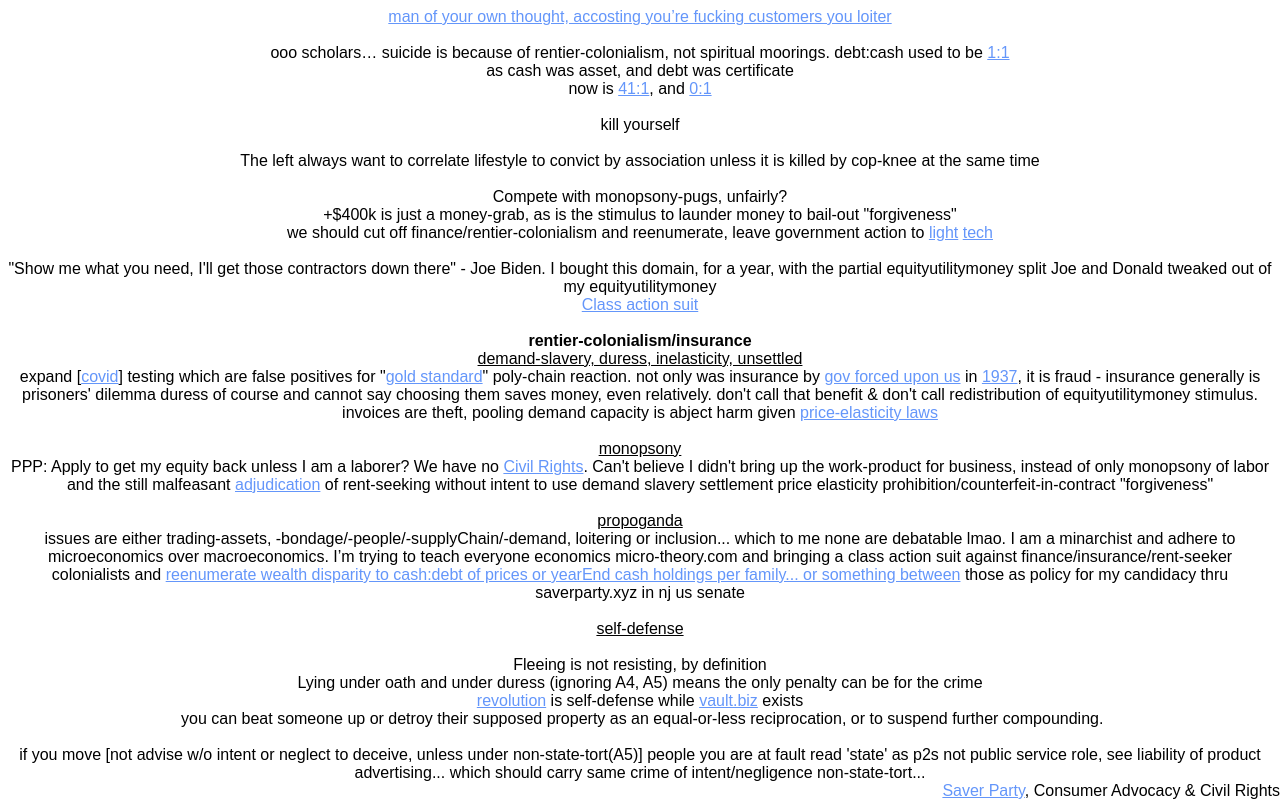
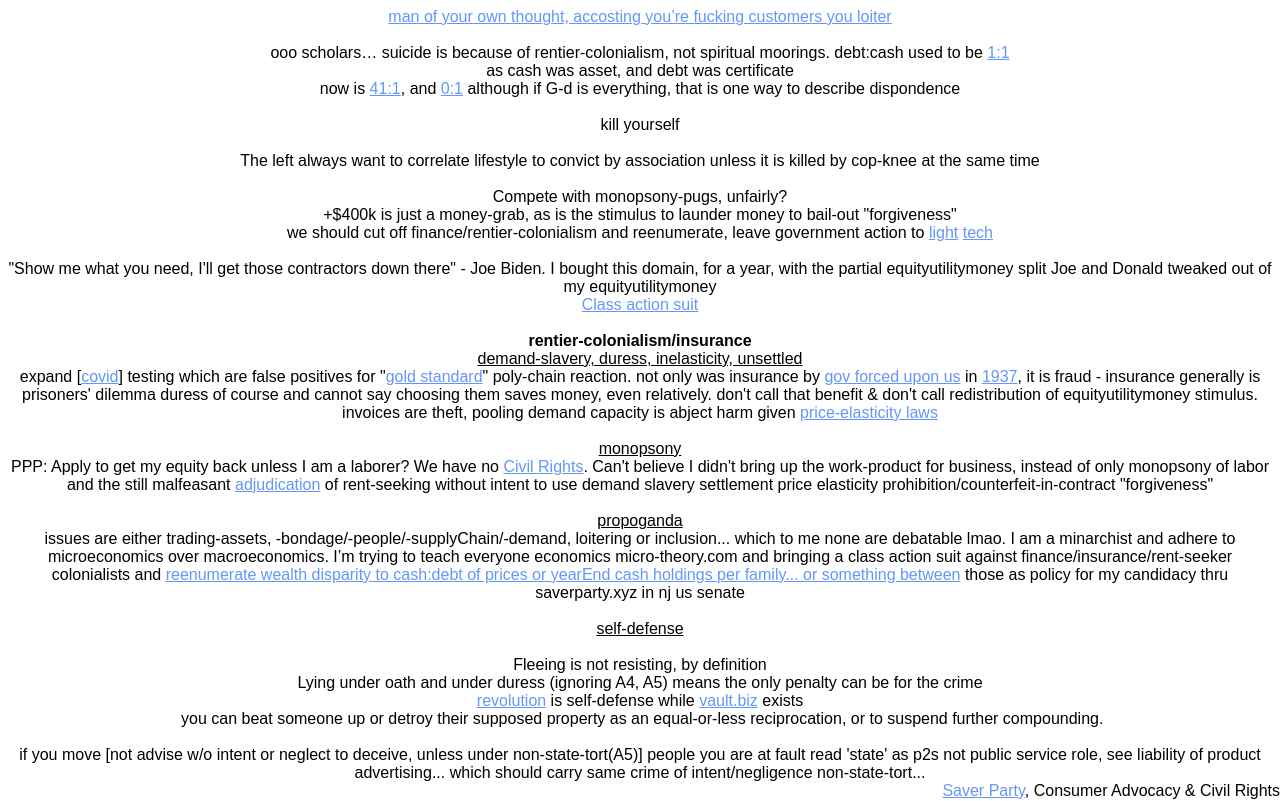
Before and after one commit to NickCarducci/BillBidenOrg, a React (Create React App) app: page / in a window 1280 px wide. Shown: the top 801 px of the page. Built offline with nearby package versions, Linux system fonts and the light colour scheme.

Commit message:
Update App.js

```diff
--- a/src/App.js
+++ b/src/App.js
@@ -15,7 +15,8 @@ export default function App() {
       as cash was asset, and debt was certificate
       <br />
       now is&nbsp;<a href="https://micro-theory.com">41:1</a>, and&nbsp;
-      <a href="https://vaults.biz">0:1</a>
+      <a href="https://vaults.biz">0:1</a>&nbsp;although if G-d is everything,
+      that is one way to describe dispondence
       <br />
       <br />
       kill yourself
```
